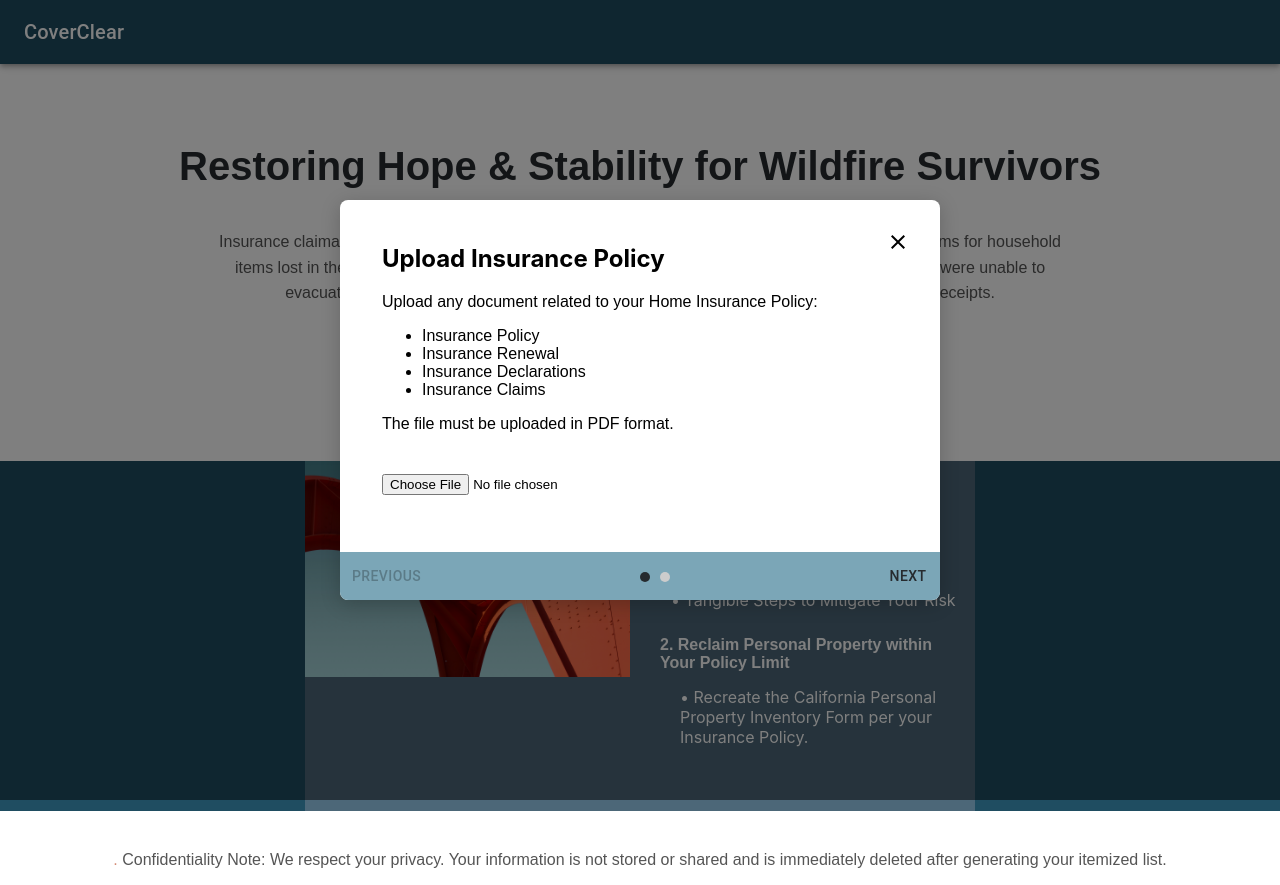
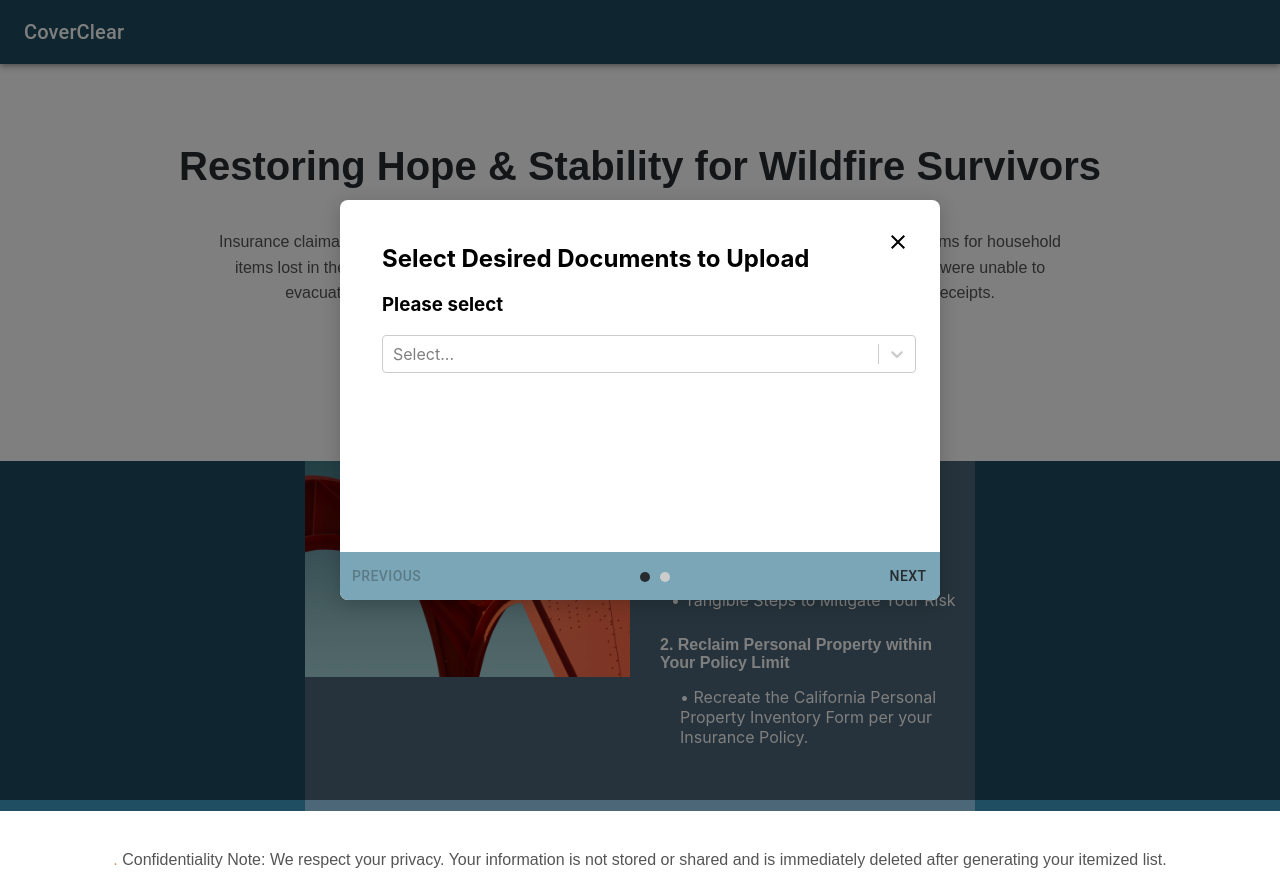
Before and after one commit to YashAgarwal06/Fire-Relief-Insurance, a React (Create React App) app in the folder my-app/: page / in a window 1280 px wide. Both pictures are taken after a click on the button "GET STARTED". Built offline with nearby package versions, Linux system fonts and the light colour scheme.

Commit message:
add dropdown

```diff
--- a/my-app/package.json
+++ b/my-app/package.json
@@ -21,6 +21,7 @@
     "react-pdf": "^9.2.1",
     "react-router-dom": "^6.28.0",
     "react-scripts": "5.0.1",
+    "react-select": "^5.10.0",
     "web-vitals": "^2.1.4"
   },
   "scripts": {
--- a/my-app/public/index.html
+++ b/my-app/public/index.html
@@ -24,7 +24,7 @@
       work correctly both with client-side routing and a non-root public URL.
       Learn how to configure a non-root public URL by running `npm run build`.
     -->
-    <title>Nortera</title>
+    <title>CoverClear</title>
   </head>
   <body>
     <noscript>You need to enable JavaScript to run this app.</noscript>
--- a/my-app/src/App.js
+++ b/my-app/src/App.js
@@ -1,17 +1,12 @@
 import { BrowserRouter as Router, Route, Routes } from 'react-router-dom';
-import { GoogleOAuthProvider } from '@react-oauth/google';
 import { ContextStoreProvider } from './lib/ContextStore';
 import CoverClear from './pages/Home';
 import LoadingPage from './pages/LoadingPage'; // Import Loading Page
 import ResultsPage from './pages/ResultsPage'; // Import Results Page
-import config from './config.json'
-
-const GOOGLE_CLIENT_ID = config.GOOGLE_CLIENT_ID
 
 function App() {
     return (
         <ContextStoreProvider>
-            <GoogleOAuthProvider clientId={GOOGLE_CLIENT_ID}>
             <Router>
                 <Routes>
                     {/* <Route path="/" element={<HomePage />} /> */}
@@ -20,7 +15,7 @@ function App() {
                     <Route path="/results" element={<ResultsPage />} />
                 </Routes>
             </Router>
-            </GoogleOAuthProvider>
+
         </ContextStoreProvider>
     );
 }
--- /dev/null
+++ b/my-app/src/lib/SelectDocuments.js
@@ -0,0 +1,31 @@
+import Select from 'react-select'
+
+const SelectDocuments = ({ setDocs }) => {
+
+    const options = [
+        { label: 'Home Declaration', value: 'Home_Declaration' },
+        { label: 'Health Insurance (Private)', value: 'Health_Insurance_Private' },
+        { label: 'Medicare/Medicaid', value: 'Medicare' },
+        { label: 'Car Insurance', value: 'Car_Insurance' },
+    ]
+
+    const handleChange = (doc) => {
+        setDocs({ doc })
+    }
+
+    return (
+        <>
+            <h3>Please select</h3>
+            <form>
+                <Select
+                    options={options}
+                    onChange={handleChange}
+                    isMulti={true}
+                />
+            </form>
+
+        </>
+    )
+};
+
+export default SelectDocuments;
--- a/my-app/src/pages/Home.js
+++ b/my-app/src/pages/Home.js
@@ -1,6 +1,6 @@
 import React, { useState } from 'react';
 import { Modal, Box, Button, CircularProgress } from '@mui/material';
-import InsuranceFileUpload from './InsuranceFileUpload';
+import SelectDocuments from '../lib/SelectDocuments';
 import AmazonFileUpload from './AmazonFileUpload';
 import { useNavigate } from 'react-router-dom';
 import { IconButton } from '@mui/material';
@@ -25,6 +25,7 @@ const modalStyle = {
 
 const MultiPageModal = ({ isModalOpen, setIsModalOpen }) => {
     const [currentPage, setCurrentPage] = useState(0);
+    const [docs, setDocs] = useState([]);
     const { ins_task_id, setins_task_id } = useContextStore();
     const { amzn_task_id, setamzn_task_id } = useContextStore();
 
@@ -64,8 +65,8 @@ const MultiPageModal = ({ isModalOpen, setIsModalOpen }) => {
             case 0:
                 return (
                     <div className="modal-text" sx={{ padding: '50px' }}>
-                        <h2>Upload Insurance Policy</h2>
-                        <InsuranceFileUpload />
+                        <h2>Select Desired Documents to Upload</h2>
+                        <SelectDocuments setDocs={setDocs} />
                     </div>
                 );
             case 1:
--- a/my-app/src/pages/InsuranceFileUpload.js
+++ /dev/null
@@ -1,59 +0,0 @@
-import React, { useState } from 'react';
-import { useNavigate } from 'react-router-dom';
-import { useContextStore } from '../lib/ContextStore';
-import config from '../config.json'
-const BASE_URL = config.BACKEND_URL
-
-const InsuranceFileUpload = () => {
-    const [file, setFile] = useState(null);
-    const navigate = useNavigate(); // Hook for navigation
-    const { ins_task_id, setins_task_id } = useContextStore();
-
-    const handleFileChange = async (e) => {
-        const selectedFile = e.target.files[0];
-        setFile(selectedFile);
-
-        if (selectedFile) {
-            const formData = new FormData();
-            formData.append('file', selectedFile);
-
-            try {
-                // Simulate file upload to the backend
-                const response = await fetch(`${BASE_URL}/upload_hd`, {
-                    method: 'POST',
-                    body: formData,
-                });
-
-                const data = await response.json();
-                if (response.ok) {
-                    setins_task_id(data.task_id);
-                } else {
-                    alert(`Failed to upload file: ${data.error}`);
-                    navigate('/');
-                }
-            } catch (error) {
-                console.error('Error uploading file:', error);
-                alert('An error occurred. Please try again.');
-                navigate('/');
-            }
-        }
-    };
-
-    return (
-        <div>
-            <p className="upload-instructions">
-                Upload any document related to your Home Insurance Policy:
-                <ul className="list-disc pl-5">
-                    <li>Insurance Policy</li>
-                    <li>Insurance Renewal</li>
-                    <li>Insurance Declarations</li>
-                    <li>Insurance Claims</li>
-                </ul>
-                The file must be uploaded in PDF format.
-            </p>
-             <input type="file" id = 'browse' accept=".pdf" onChange={handleFileChange} />
-        </div>
-    );
-};
-
-export default InsuranceFileUpload;
```
Lines whose indentation alone changed are shown as unchanged.
